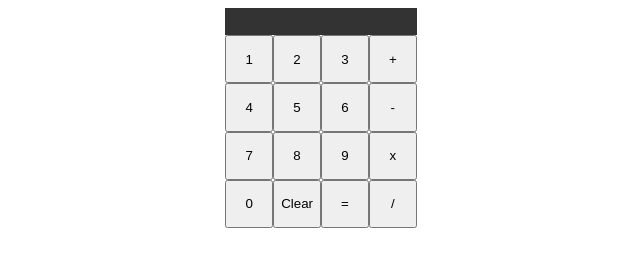
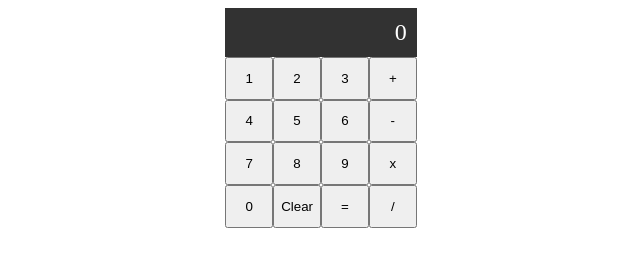
Before and after one commit to myselfajeetchaudhary/calculator, a plain HTML site: page index.html in a window 1280 px wide. Both pictures are taken after a click on the button "Clear". Shown: the whole page, without its empty margins (319-959 px from the left). Drawn offline with Linux system fonts and the light colour scheme.

Commit message:
Write a better code up to point 6

```diff
--- a/index.html
+++ b/index.html
@@ -1,34 +1,35 @@
 <!DOCTYPE html>
 <html lang="en">
-<head>
-    <meta charset="UTF-8">
-    <meta http-equiv="X-UA-Compatible" content="IE=edge">
-    <meta name="viewport" content="width=device-width, initial-scale=1.0">
+  <head>
+    <meta charset="UTF-8" />
+    <meta http-equiv="X-UA-Compatible" content="IE=edge" />
+    <meta name="viewport" content="width=device-width, initial-scale=1.0" />
     <title>Calculator</title>
-</head>
-<body>
-    <div class="container" style="display: flex; justify-content: center;">
-        <div class="calculator" style="display: grid; grid-template-columns: repeat(4, 1fr); width: fit-content; height: 220px;">
-            <div class="output" style="grid-column: 1/5; grid-row: 1; background-color: black; opacity: 0.8; font-size: medium; color: white; display: flex; justify-content: end; align-items: center; padding-right: 10px;"></div>
-            <button>1</button>
-            <button>2</button>
-            <button>3</button>
-            <button>+</button>
-            <button>4</button>
-            <button>5</button>
-            <button>6</button>
-            <button>-</button>
-            <button>7</button>
-            <button>8</button>
-            <button>9</button>
-            <button>x</button>
-            <button>0</button>
-            <button>Clear</button>
-            <button>=</button>
-            <button>/</button>
-        </div>
+    <link rel="stylesheet" href="style.css">
+  </head>
+  <body>
+    <div class="container">
+      <div class="calculator">
+        <div class="display"></div>
+        <button class="operand">1</button>
+        <button class="operand">2</button>
+        <button class="operand">3</button>
+        <button class="operator">+</button>
+        <button class="operand">4</button>
+        <button class="operand">5</button>
+        <button class="operand">6</button>
+        <button class="operator">-</button>
+        <button class="operand">7</button>
+        <button class="operand">8</button>
+        <button class="operand">9</button>
+        <button class="operator">x</button>
+        <button class="operand">0</button>
+        <button class="clear">Clear</button>
+        <button class="equal">=</button>
+        <button class="operator">/</button>
+      </div>
     </div>
 
     <script src="script.js"></script>
-</body>
+  </body>
 </html>
--- a/script.js
+++ b/script.js
@@ -1,60 +1,111 @@
-let num1;
-let num2;
-let operator;
-
-function add(num1, num2) {
-  return num1 + num2;
-}
-
-function subtract(num1, num2) {
-  return num1 - num2;
-}
-
-function multiply(num1, num2) {
-  return num1 * num2;
-}
-
-function divide(num1, num2) {
-  return num1 / num2;
-}
+let firstOperand = null;
+let secondOperand = null;
+let firstOperator = null;
+let secondOperator = null;
+let displayValue = 0;
 
 function operate(num1, num2, operator) {
   if (operator === "+") {
-    return add(num1, num2);
+    return num1 + num2;
   } else if (operator === "-") {
-    return subtract(num1, num2);
+    return num1 - num2;
   } else if (operator === "x") {
-    return multiply(num1, num2);
+    return num1 * num2;
   } else if (operator === "/") {
-    return divide(num1, num2);
+    return num1 / num2;
   }
 }
 
-function handleClick(e) {
-  const display = document.querySelector(".output");
-  display.textContent += e.target.textContent;
-  if (
-    e.target.textContent === "+" ||
-    e.target.textContent === "-" ||
-    e.target.textContent === "x" ||
-    e.target.textContent === "/"
-  ) {
-    num1 = display.textContent.slice(0, display.textContent.length - 1);
-    operator = display.textContent.slice(display.textContent.length - 1);
-    display.textContent = "";
-  } else if (e.target.textContent === "=") {
-    num2 = display.textContent.slice(0, display.textContent.length - 1);
-    display.textContent = operate(+num1, +num2, operator);
-  } else if (e.target.textContent === "Clear") {
-    display.textContent = "";
+function updateDisplay() {
+  const display = document.querySelector('.display');
+  display.textContent = displayValue;
+}
+
+updateDisplay();
+
+function handleClick() {
+  const buttons = document.querySelectorAll('button');
+
+  buttons.forEach((button) => {
+    button.addEventListener('click', (e) => {
+      if (button.className === "operand") {
+          onOperandClick(e.target.textContent);
+          updateDisplay();
+      } else if (button.className === "operator") {
+          onOperatorClick(e.target.textContent);
+      } else if (button.className === "equal") {
+          onEqualClick();
+          updateDisplay();
+      } else if (button.className === "clear") {
+          onClearClick();
+          updateDisplay();
+      }
+    });
+  });
+}
+
+handleClick();
+
+function onOperandClick(operand) {
+  if (firstOperand === null) {
+    // 1st input click- if display = 0
+    if (displayValue === 0 || displayValue === "0") {
+      displayValue = operand;
+    } else {
+      displayValue += operand;
+    }
+  } else {
+    // 3rd input click
+    if (displayValue === firstOperand) {
+      displayValue = operand;
+    } else {
+      displayValue += operand;
+    }
   }
 }
 
-function populateDisplay() {
-  const buttons = document.querySelectorAll("button");
-  buttons.forEach((button) => {
-    button.addEventListener("click", handleClick);
-  });
+function onOperatorClick(operator) {
+  firstOperand = displayValue;
+  firstOperator = operator;
 }
 
-populateDisplay();
+function onEqualClick() {
+  secondOperand = displayValue;
+  displayValue = operate(+firstOperand, +secondOperand, firstOperator);
+  firstOperand = displayValue;
+
+  console.log(firstOperand);
+  console.log(secondOperand);
+}
+
+function onClearClick() {
+  displayValue = 0;
+  firstOperand = null;
+  secondOperand = null;
+  firstOperator = null;
+  secondOperator = null;
+}
+
+// PASTE INSIDE onOperatorClick()
+
+// 4th input click
+//   if (firstOperator && secondOperator === null) {
+//     secondOperand = displayValue;
+//     secondOperator = operator;
+//   } else {
+//     // 2nd input click
+//     firstOperand = displayValue;
+//     firstOperator = operator;
+//   }
+
+//     if (firstOperand && secondOperand) {
+//       displayValue = operate(+firstOperand, +secondOperand, firstOperator);
+//       updateDisplay();
+//       firstOperand = displayValue;
+//       secondOperand = null;
+//     }
+
+//   console.log(firstOperand);
+//   console.log(firstOperator);
+//   console.log(secondOperand);
+//   console.log(secondOperator);
--- /dev/null
+++ b/style.css
@@ -0,0 +1,24 @@
+.container {
+  display: flex;
+  justify-content: center;
+}
+
+.calculator {
+  display: grid;
+  grid-template-columns: repeat(4, 1fr);
+  width: fit-content;
+  height: 220px;
+}
+
+.display {
+  grid-column: 1/5;
+  grid-row: 1;
+  background-color: black;
+  opacity: 0.8;
+  font-size: x-large;
+  color: white;
+  display: flex;
+  justify-content: end;
+  align-items: center;
+  padding-right: 10px;
+}
```
